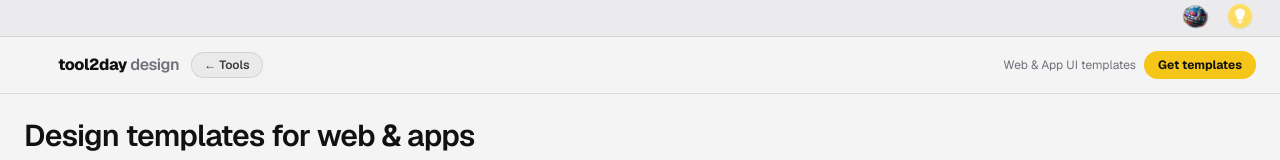
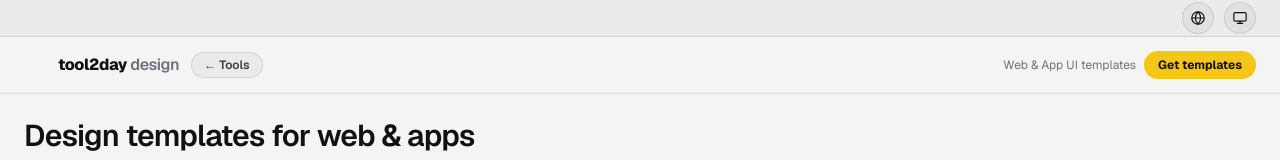
Before and after one commit to tool2daycom-rgb/tool2day-design, a Next.js app: page / in a window 1280 px wide. Shown: the top 160 px of the page. Built offline with nearby package versions, Linux system fonts and the light colour scheme; grey boxes are pictures that could not be loaded.

Commit message:
Replace PNG top-bar icons with clean professional SVGs.
Globe for language; sun/moon/monitor for appearance, matching the active mode.

```diff
--- a/src/components/top-bar.tsx
+++ b/src/components/top-bar.tsx
@@ -7,18 +7,17 @@ import {
   useState,
   type ReactNode,
 } from "react";
-import Image from "next/image";
 import { usePrefs } from "@/components/prefs-provider";
 import type { Appearance, Locale } from "@/lib/prefs";
 
 function IconSun({ className = "" }: { className?: string }) {
   return (
     <svg className={className} viewBox="0 0 24 24" fill="none" aria-hidden>
-      <circle cx="12" cy="12" r="4" stroke="currentColor" strokeWidth="1.75" />
+      <circle cx="12" cy="12" r="3.75" stroke="currentColor" strokeWidth="1.6" />
       <path
-        d="M12 2.5v2.2M12 19.3v2.2M2.5 12h2.2M19.3 12h2.2M5.05 5.05l1.56 1.56M17.39 17.39l1.56 1.56M5.05 18.95l1.56-1.56M17.39 6.61l1.56-1.56"
+        d="M12 2.75v1.9M12 19.35v1.9M2.75 12h1.9M19.35 12h1.9M5.2 5.2l1.35 1.35M17.45 17.45l1.35 1.35M5.2 18.8l1.35-1.35M17.45 6.55l1.35-1.35"
         stroke="currentColor"
-        strokeWidth="1.75"
+        strokeWidth="1.6"
         strokeLinecap="round"
       />
     </svg>
@@ -29,9 +28,9 @@ function IconMoon({ className = "" }: { className?: string }) {
   return (
     <svg className={className} viewBox="0 0 24 24" fill="none" aria-hidden>
       <path
-        d="M19.5 13.2A7.5 7.5 0 0 1 10.8 4.5 7.6 7.6 0 1 0 19.5 13.2Z"
+        d="M19.25 13.35A7.35 7.35 0 0 1 10.65 4.75 7.5 7.5 0 1 0 19.25 13.35Z"
         stroke="currentColor"
-        strokeWidth="1.75"
+        strokeWidth="1.6"
         strokeLinejoin="round"
       />
     </svg>
@@ -42,31 +41,51 @@ function IconSystem({ className = "" }: { className?: string }) {
   return (
     <svg className={className} viewBox="0 0 24 24" fill="none" aria-hidden>
       <rect
-        x="3.5"
-        y="4.5"
-        width="17"
-        height="12"
+        x="3.75"
+        y="4.75"
+        width="16.5"
+        height="11.5"
         rx="2"
         stroke="currentColor"
-        strokeWidth="1.75"
+        strokeWidth="1.6"
       />
       <path
-        d="M8 20h8M12 16.5V20"
+        d="M8.5 19.25h7M12 16.25v3"
         stroke="currentColor"
-        strokeWidth="1.75"
+        strokeWidth="1.6"
         strokeLinecap="round"
       />
     </svg>
   );
 }
 
+function IconGlobe({ className = "" }: { className?: string }) {
+  return (
+    <svg className={className} viewBox="0 0 24 24" fill="none" aria-hidden>
+      <circle cx="12" cy="12" r="8.25" stroke="currentColor" strokeWidth="1.6" />
+      <path
+        d="M3.75 12h16.5M12 3.75c2.35 2.55 3.5 5.35 3.5 8.25s-1.15 5.7-3.5 8.25M12 3.75C9.65 6.3 8.5 9.1 8.5 12s1.15 5.7 3.5 8.25"
+        stroke="currentColor"
+        strokeWidth="1.6"
+        strokeLinecap="round"
+      />
+    </svg>
+  );
+}
+
+const appearanceIcons: Record<Appearance, ReactNode> = {
+  light: <IconSun className="size-[18px]" />,
+  dark: <IconMoon className="size-[18px]" />,
+  system: <IconSystem className="size-[18px]" />,
+};
+
 function IconMenuButton({
   label,
-  iconSrc,
+  icon,
   children,
 }: {
   label: string;
-  iconSrc: string;
+  icon: ReactNode;
   children: (close: () => void) => ReactNode;
 }) {
   const [open, setOpen] = useState(false);
@@ -99,16 +118,11 @@ function IconMenuButton({
         aria-expanded={open}
         aria-controls={menuId}
         onClick={() => setOpen((v) => !v)}
-        className="inline-flex size-8 items-center justify-center rounded-full transition hover:scale-105 active:scale-95"
+        className={`inline-flex size-8 items-center justify-center rounded-full border border-[var(--border)] bg-[var(--chip-bg)] text-[var(--foreground)] transition hover:bg-[var(--surface)] ${
+          open ? "ring-1 ring-[var(--foreground)]/20" : ""
+        }`}
       >
-        <Image
-          src={iconSrc}
-          alt=""
-          width={28}
-          height={28}
-          className="size-7 object-contain"
-          priority
-        />
+        {icon}
       </button>
 
       {open ? (
@@ -116,7 +130,7 @@ function IconMenuButton({
           id={menuId}
           role="menu"
           aria-label={label}
-          className="absolute end-0 top-[calc(100%+6px)] z-50 min-w-[148px] overflow-hidden rounded-xl border border-[var(--border)] bg-[var(--surface)] py-1 shadow-[var(--card-shadow)]"
+          className="absolute end-0 top-[calc(100%+6px)] z-50 min-w-[156px] overflow-hidden rounded-xl border border-[var(--border)] bg-[var(--surface)] py-1 shadow-[var(--card-shadow)]"
         >
           {children(() => setOpen(false))}
         </div>
@@ -167,7 +181,7 @@ function LanguageMenu() {
   ];
 
   return (
-    <IconMenuButton label={t.lang} iconSrc="/brand/icon-language.png">
+    <IconMenuButton label={t.lang} icon={<IconGlobe className="size-[18px]" />}>
       {(close) =>
         options.map((opt) => (
           <MenuOption
@@ -198,7 +212,7 @@ function AppearanceMenu() {
   ];
 
   return (
-    <IconMenuButton label={t.appearance} iconSrc="/brand/icon-appearance.png">
+    <IconMenuButton label={t.appearance} icon={appearanceIcons[appearance]}>
       {(close) =>
         options.map((opt) => (
           <MenuOption
@@ -220,7 +234,7 @@ function AppearanceMenu() {
 export function TopBar() {
   return (
     <div className="border-b border-[var(--border)] bg-[var(--topbar-bg)]">
-      <div className="mx-auto flex h-9 max-w-[1400px] items-center justify-end gap-2.5 px-4 sm:gap-3 sm:px-6">
+      <div className="mx-auto flex h-9 max-w-[1400px] items-center justify-end gap-2 px-4 sm:gap-2.5 sm:px-6">
         <LanguageMenu />
         <AppearanceMenu />
       </div>
```
Also changed, not shown: public/brand/icon-appearance.png (deleted), public/brand/icon-language.png (deleted).
